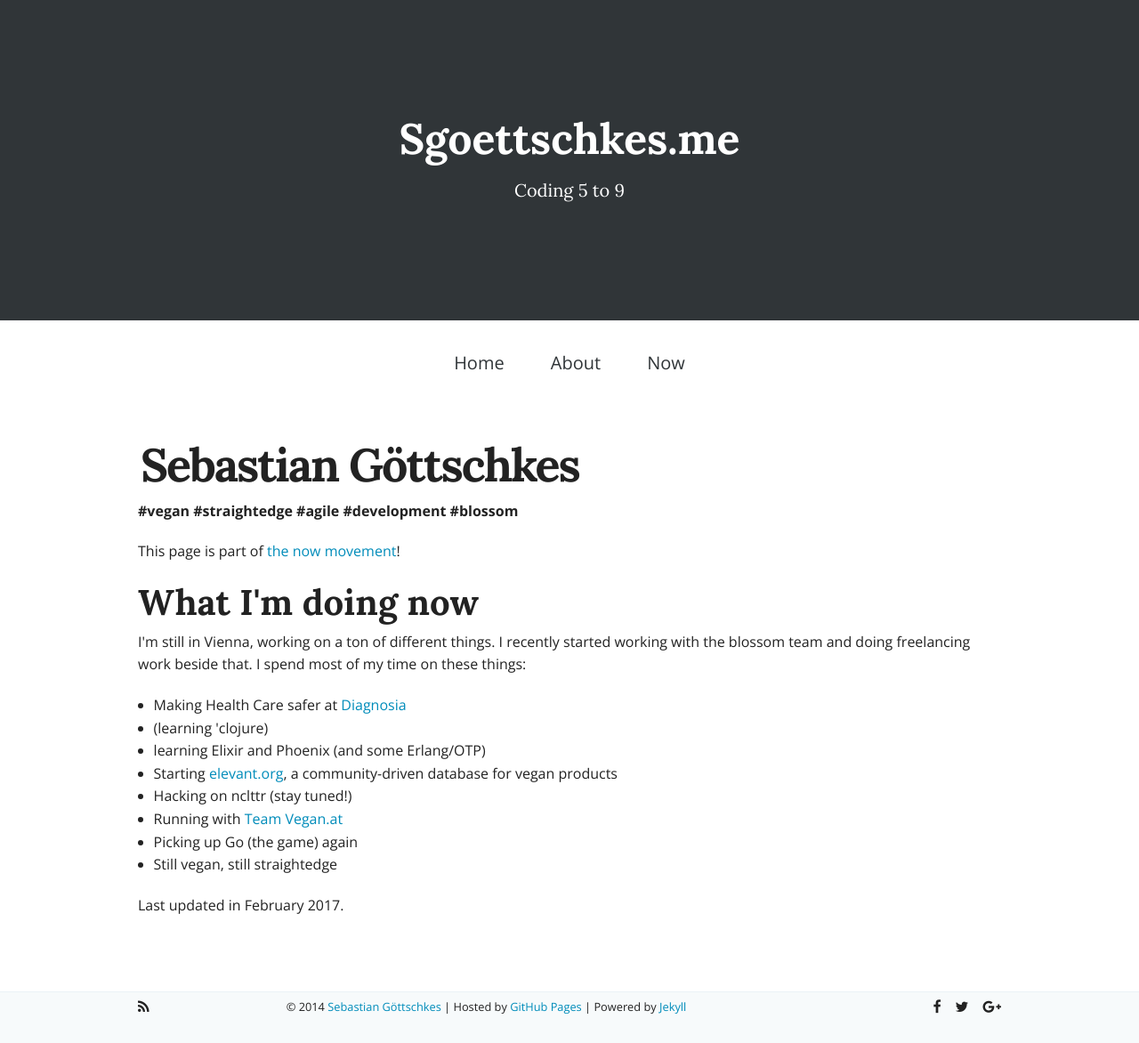
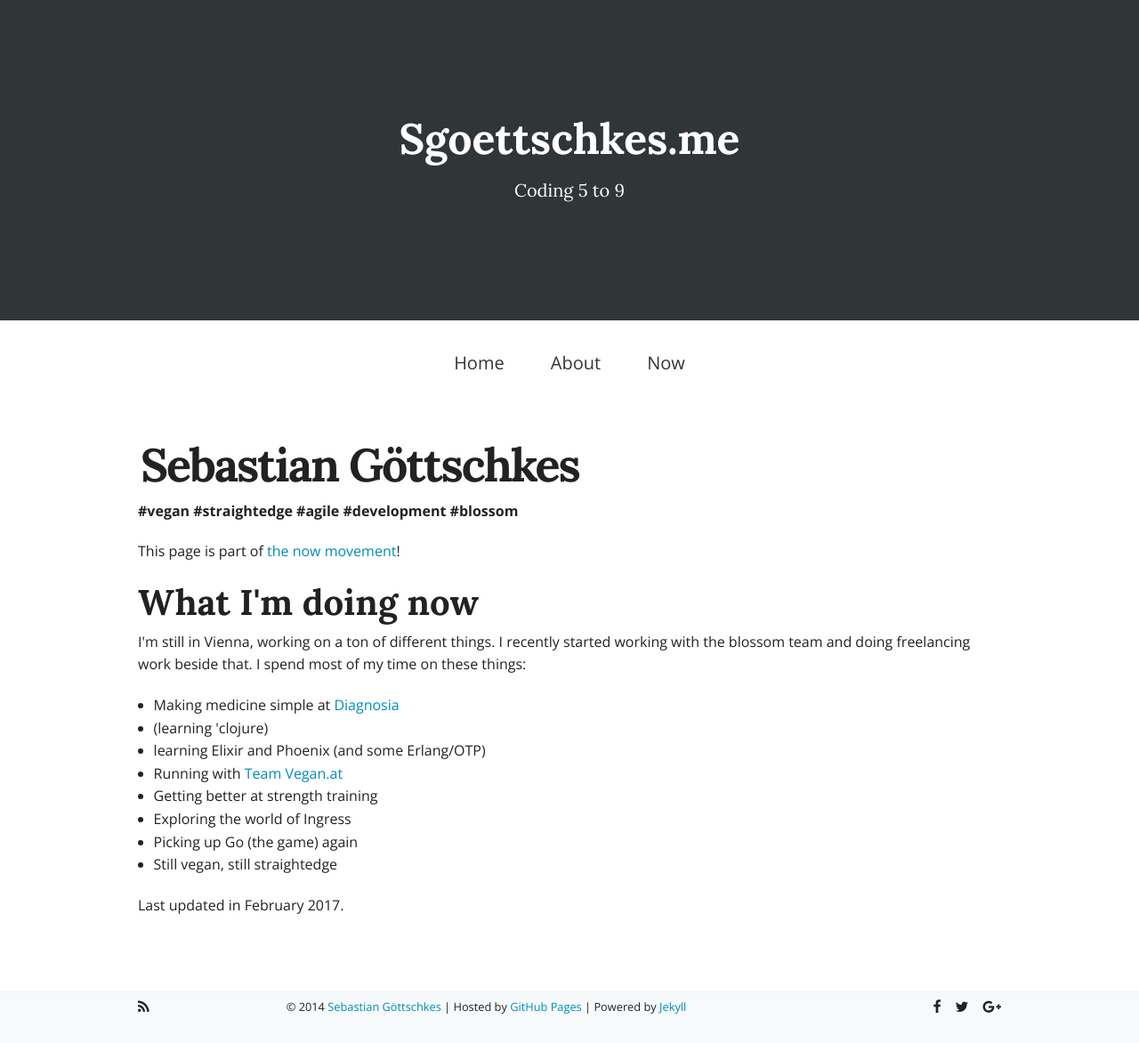
Before and after one commit to Sgoettschkes/sgoettschkes.github.io, a Jekyll site: the page built from now.html, in a window 1280 px wide. Shown: the whole page at 89% size. Built offline with Jekyll 4.4.1, drawn with Linux system fonts in a browser that asks for light colours; nearby versions of some CDN libraries; Markdown is read by kramdown in place of the engine named in the settings.

Commit message:
Update now

```diff
--- a/_data/now.yml
+++ b/_data/now.yml
@@ -1,8 +1,8 @@
-- Making Health Care safer at <a href="http://www.diagnosia.com">Diagnosia</a>
+- Making medicine simple at <a href="http://www.diagnosia.com">Diagnosia</a>
 - "(learning 'clojure)"
 - learning Elixir and Phoenix (and some Erlang/OTP)
-- Starting <a href="https://elevant.org">elevant.org</a>, a community-driven database for vegan products
-- Hacking on nclttr (stay tuned!)
 - Running with <a href="http://www.teamvegan.at">Team Vegan.at</a>
+- Getting better at strength training
+- Exploring the world of Ingress
 - Picking up Go (the game) again
 - Still vegan, still straightedge
```
